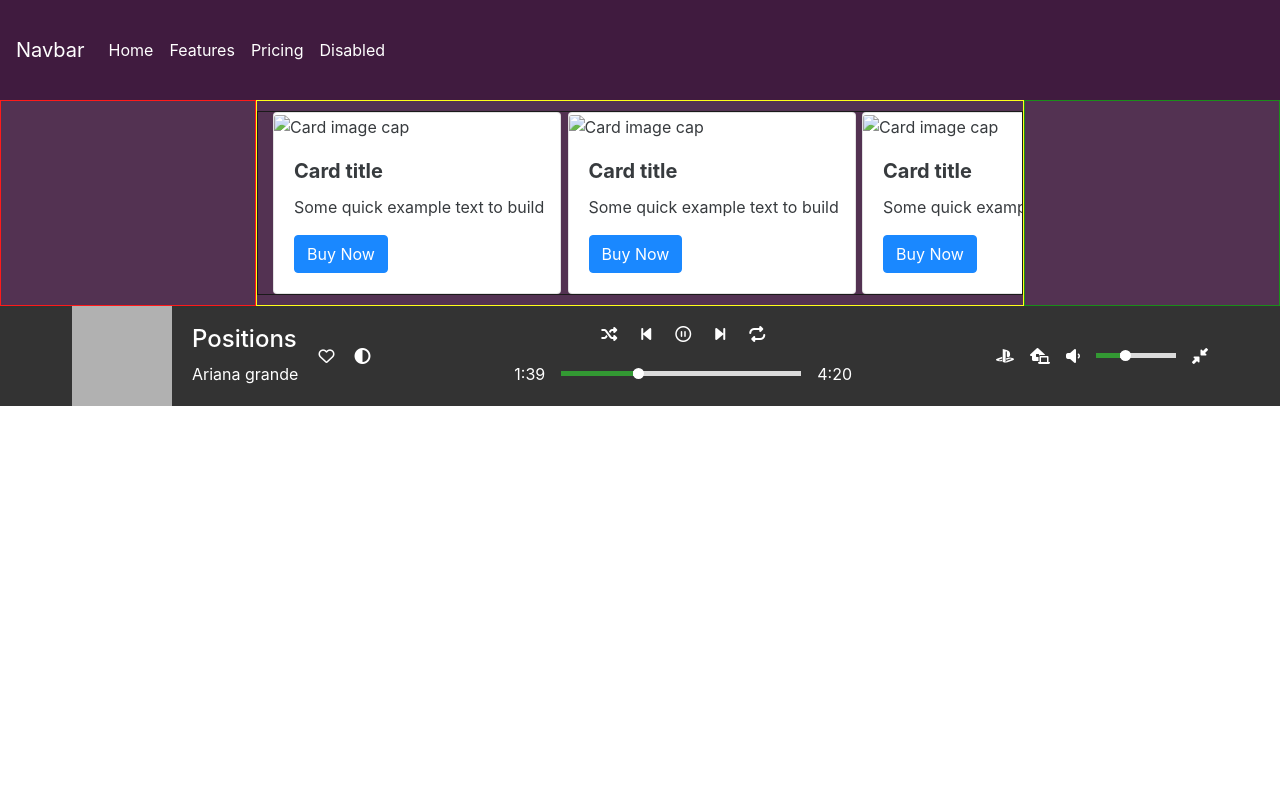
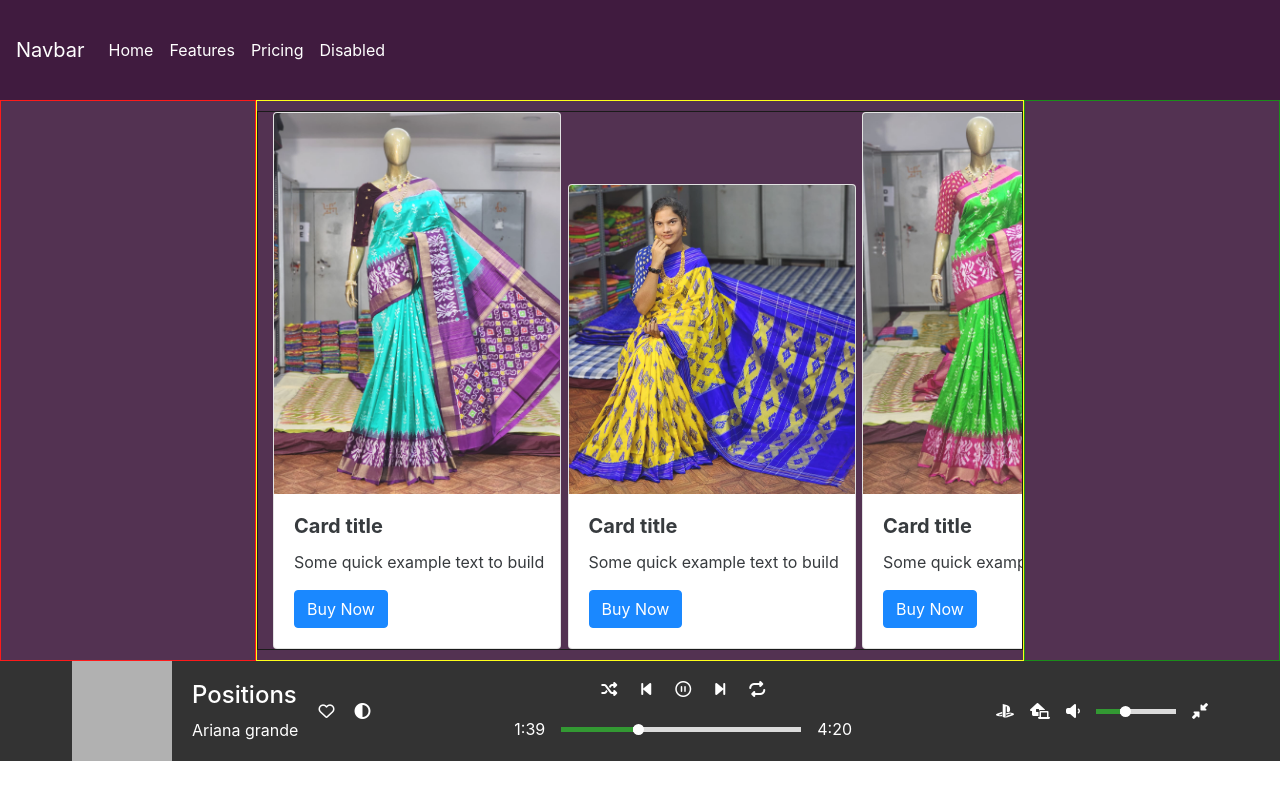
Before and after one commit to shivacheripally/Temporary, a plain HTML site: page index.html in a window 1280 px wide. Drawn offline with nearby package versions, Linux system fonts and the light colour scheme; grey boxes are pictures that could not be loaded.

Commit message:
image source locations changed
image source locations changed

```diff
--- a/index.html
+++ b/index.html
@@ -43,7 +43,7 @@
 
                 <div class="container">
                     <div class="card" style="width: 18rem; display: inline-block;">
-                        <img class="card-img-top" id="myImage1" src="./images/myImage1.jpeg" alt="Card image cap">
+                        <img class="card-img-top" id="myImage1" src="myImage1.jpeg" alt="Card image cap">
                         <div class="card-body">
                           <h5 class="card-title">Card title</h5>
                           <p class="card-text">Some quick example text to build</p>
@@ -53,7 +53,7 @@
                     </div>
 
                     <div class="card" style="width: 18rem; display: inline-block;">
-                        <img class="card-img-top" id="myImage2" src="./images/myImage2.jpeg" alt="Card image cap">
+                        <img class="card-img-top" id="myImage2" src="myImage2.jpeg" alt="Card image cap">
                         <div class="card-body">
                           <h5 class="card-title">Card title</h5>
                           <p class="card-text">Some quick example text to build</p>
@@ -63,7 +63,7 @@
                     </div>
 
                     <div class="card" style="width: 18rem; display: inline-block;">
-                        <img class="card-img-top" id="myImage3" src="./images/myImage3.jpeg" alt="Card image cap">
+                        <img class="card-img-top" id="myImage3" src="myImage3.jpeg" alt="Card image cap">
                         <div class="card-body">
                           <h5 class="card-title">Card title</h5>
                           <p class="card-text">Some quick example text to build</p>
@@ -73,7 +73,7 @@
                     </div>
 
                     <div class="card" style="width: 18rem; display: inline-block;">
-                        <img class="card-img-top" id="myImage4" src="./images/myImage4.jpeg" alt="Card image cap">
+                        <img class="card-img-top" id="myImage4" src="myImage4.jpeg" alt="Card image cap">
                         <div class="card-body">
                           <h5 class="card-title">Card title</h5>
                           <p class="card-text">Some quick example text to build </p>
@@ -83,7 +83,7 @@
                     </div>
 
                     <div class="card" style="width: 18rem; display: inline-block;">
-                        <img class="card-img-top" id="myImage5" src="./images/myImage5.jpeg" alt="Card image cap">
+                        <img class="card-img-top" id="myImage5" src="myImage5.jpeg" alt="Card image cap">
                         <div class="card-body">
                           <h5 class="card-title">Card title</h5>
                           <p class="card-text">Some quick example text to build </p>
@@ -93,7 +93,7 @@
                     </div>
 
                     <div class="card" style="width: 18rem; display: inline-block;">
-                        <img class="card-img-top" id="myImage6" src="./images/myImage6.jpeg" alt="Card image cap">
+                        <img class="card-img-top" id="myImage6" src="myImage6.jpeg" alt="Card image cap">
                         <div class="card-body">
                           <h5 class="card-title">Card title</h5>
                           <p class="card-text">Some quick example text to build </p>
@@ -103,7 +103,7 @@
                     </div>
 
                     <div class="card" style="width: 18rem; display: inline-block;">
-                        <img class="card-img-top" id="myImage7" src="./images/myImage7.jpeg" alt="Card image cap">
+                        <img class="card-img-top" id="myImage7" src="myImage7.jpeg" alt="Card image cap">
                         <div class="card-body">
                           <h5 class="card-title">Card title</h5>
                           <p class="card-text">Some quick example text to build </p>
```
